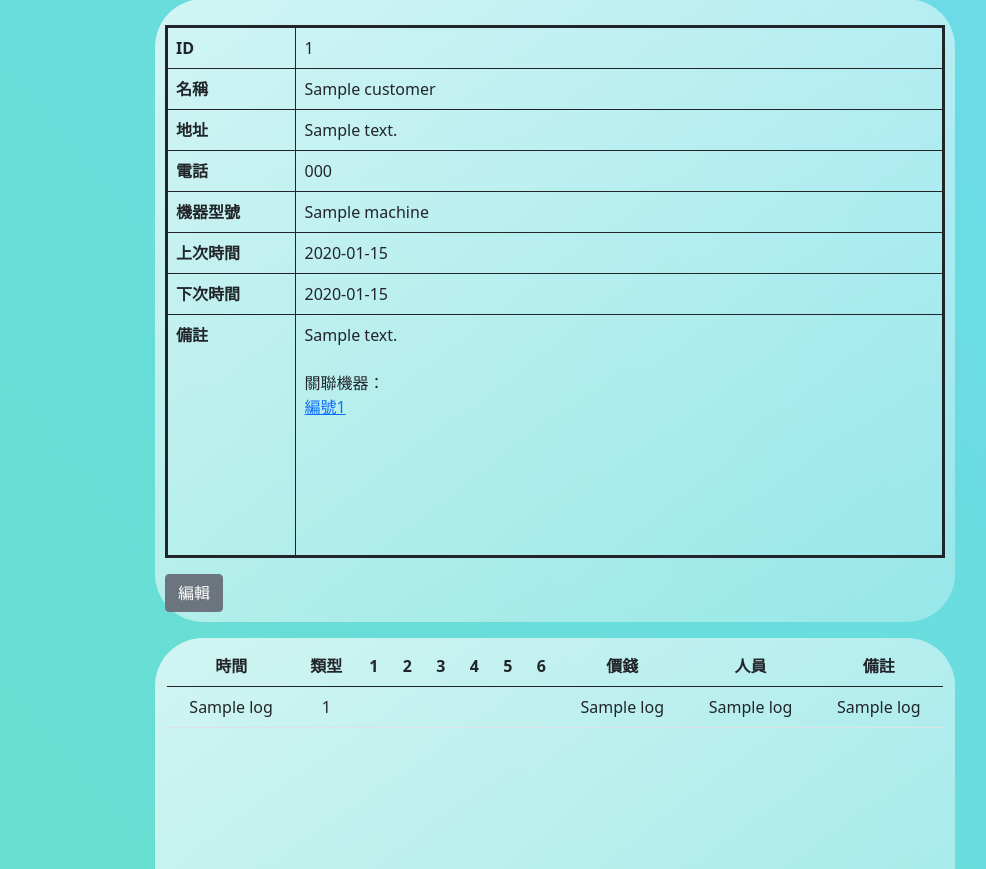
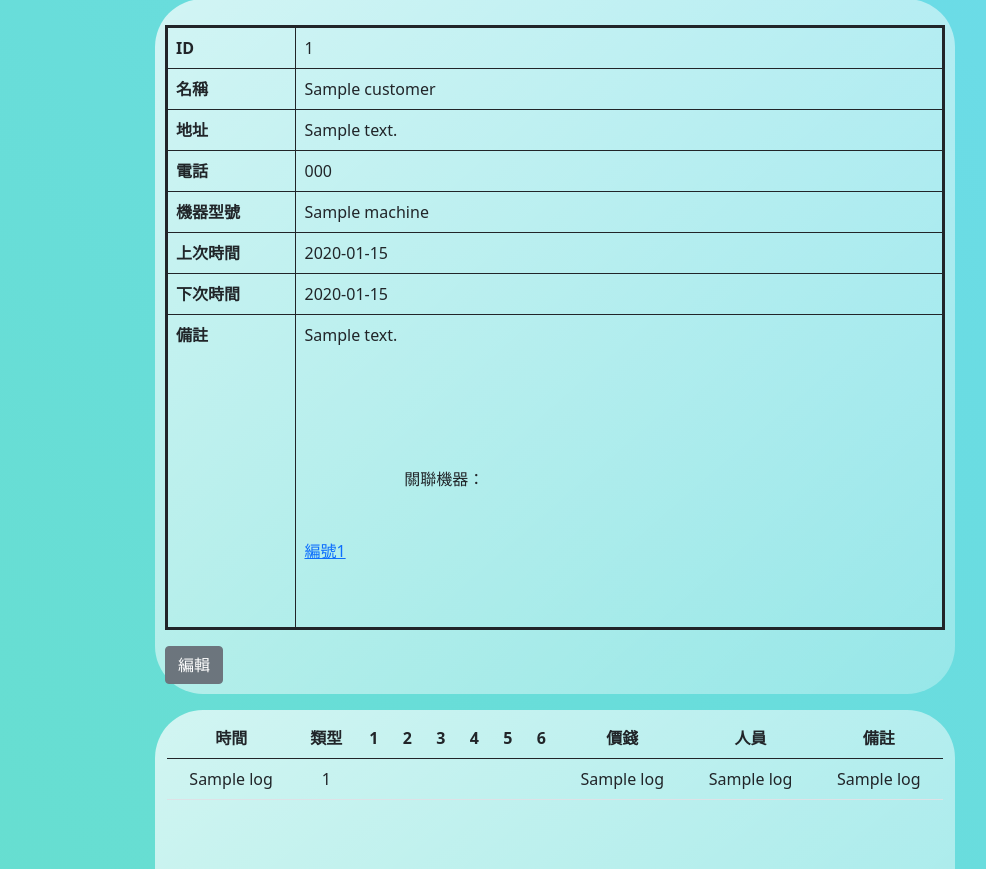
Before and after one commit to Timothychen00/linebot1, a Flask app: page /customers/1/ in a window 1280 px wide. Shown: the part 130-999 px from the top of the page, without its empty margins (85-1071 px from the left). Run offline with Flask 2, Linux system fonts and the light colour scheme; the visitor is signed in with stand-in values (Sample User, id 1); a database or web service that is not in the repository returns one stand-in record (values such as "Sample title").

Commit message:
備註換行

```diff
--- a/Project/templates/each-customer.html
+++ b/Project/templates/each-customer.html
@@ -45,7 +45,7 @@
                   </tr>
                   <tr>
                     <th scope="row">備註</th>
-                    <td>{{result['note']}}
+                    <td style="white-space:pre">{{result['note']}}
                       <div class="overflow" style="width:100%;height:200px!important;">
                       {% if related %}
                         <br>
```
